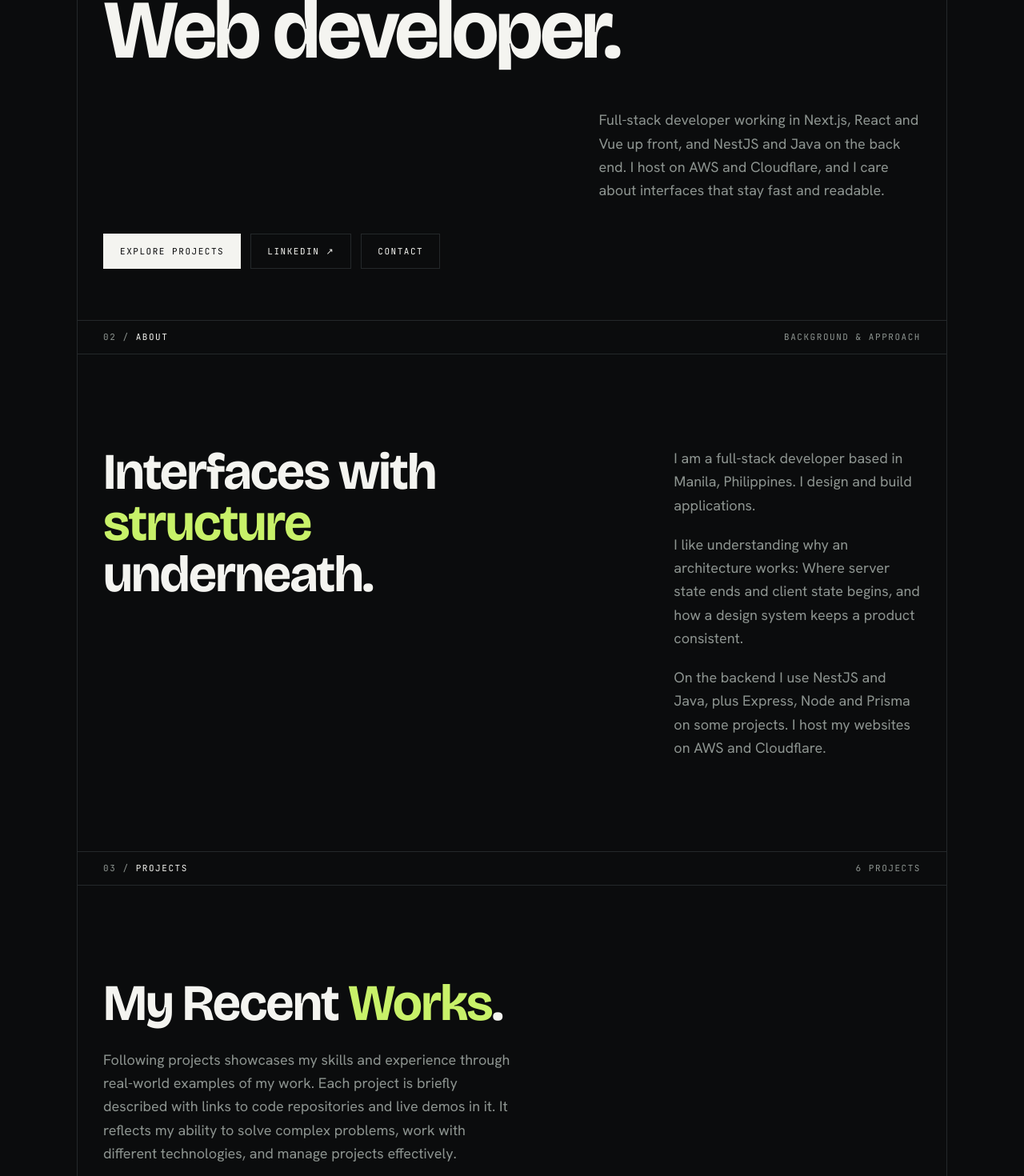
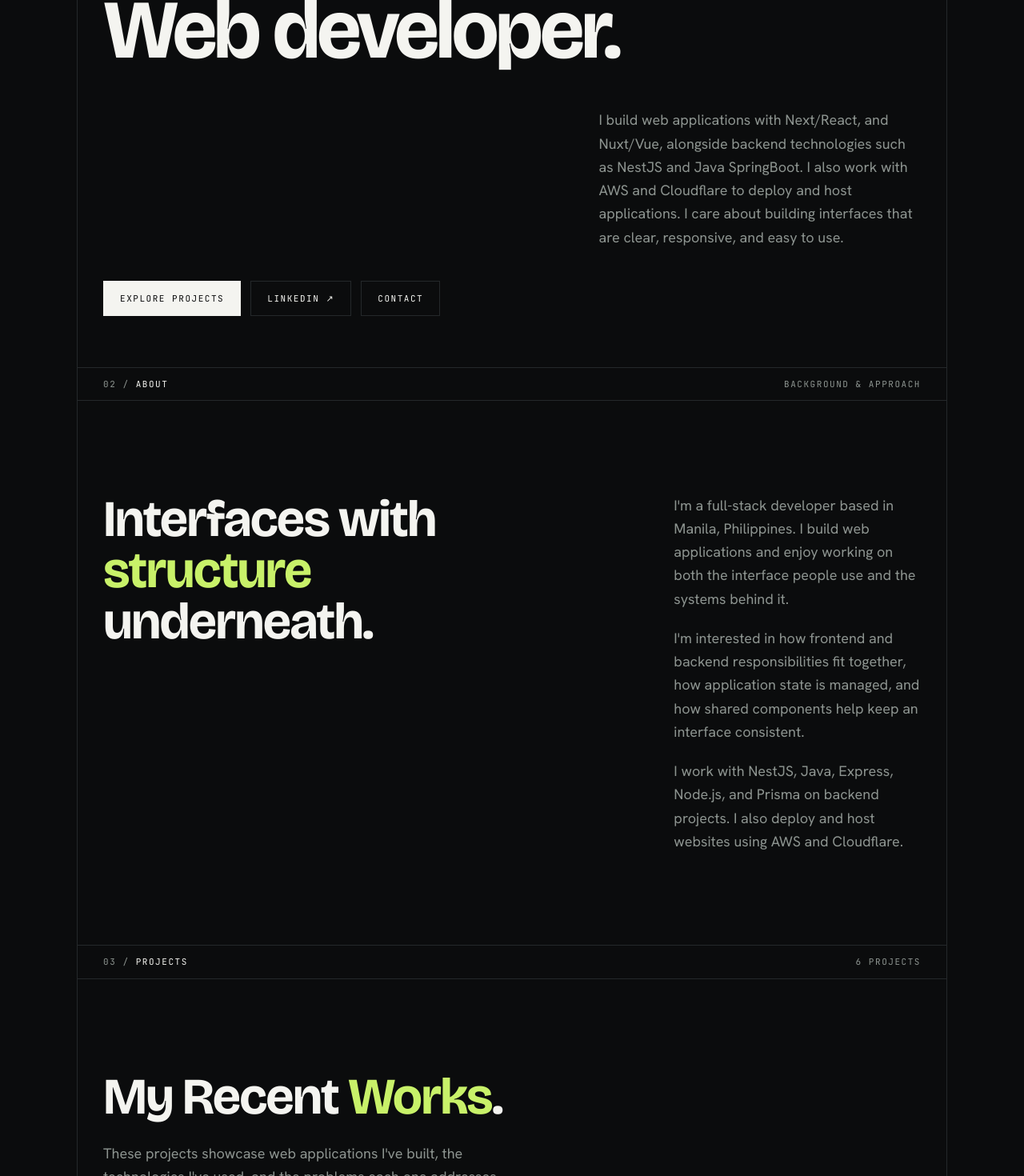
Before and after one commit to FCL00/react-portfolio, a Next.js app: page / in a window 1280 px wide. Shown: the part 460-1930 px from the top of the page at 80% size. Built offline with nearby package versions, Linux system fonts and the light colour scheme; no server answers.

Commit message:
feat: enhance component styling and update content for clarity and consistency across About, Contact, Hero, Projects, Skills, and Footer components

```diff
--- a/src/components/About.tsx
+++ b/src/components/About.tsx
@@ -4,7 +4,7 @@ export default function About() {
   return (
     <section
       id="about"
-      className="border-t border-line"
+      className="border-t border-line scroll-mt-12"
       aria-labelledby="about-title"
     >
       <div className="meta flex items-center justify-between border-b border-line px-5 py-3 md:px-8">
@@ -20,15 +20,18 @@ export default function About() {
         </h2>
         <div className="reveal space-y-5 text-lg leading-relaxed text-muted md:col-span-4 md:col-start-9">
           <p>
-            I am a full-stack developer based in Manila, Philippines. I design and build applications.
+            I'm a full-stack developer based in Manila, Philippines. I build web
+            applications and enjoy working on both the interface people use and
+            the systems behind it.
           </p>
           <p>
-            I like understanding why an architecture works: Where server state ends and client state begins, and how
-            a design system keeps a product consistent.
+            I'm interested in how frontend and backend responsibilities fit
+            together, how application state is managed, and how shared
+            components help keep an interface consistent.
           </p>
           <p>
-            On the backend I use NestJS and Java, plus Express, Node and Prisma
-            on some projects. I host my websites on AWS and Cloudflare.
+            I work with NestJS, Java, Express, Node.js, and Prisma on backend
+            projects. I also deploy and host websites using AWS and Cloudflare.
           </p>
         </div>
       </div>
--- a/src/components/Contact.tsx
+++ b/src/components/Contact.tsx
@@ -5,7 +5,7 @@ export default function Contact() {
   return (
     <section
       id="contact"
-      className="border-t border-line"
+      className="border-t border-line scroll-mt-12"
       aria-labelledby="contact-title"
     >
       <div className="meta flex items-center justify-between border-b border-line px-5 py-3 md:px-8">
@@ -29,12 +29,12 @@ export default function Contact() {
           <p className="meta">Philippines</p>
           <ul className="meta space-y-3 text-fg">
             <li>
-              <a className="transition-colors hover:text-signal" href="https://github.com/FCL00" target="_blank">
+              <a className="transition-colors hover:text-signal" href="https://github.com/FCL00" target="_blank" rel="noopener noreferrer">
                 GitHub ↗
               </a>
             </li>
             <li>
-              <a className="transition-colors hover:text-signal" href="https://www.facebook.com/fernando.lagahit.52" target="_blank">
+              <a className="transition-colors hover:text-signal" href="https://www.facebook.com/fernando.lagahit.52" target="_blank" rel="noopener noreferrer">
                 LinkedIn ↗
               </a>
             </li>
--- a/src/components/Hero.tsx
+++ b/src/components/Hero.tsx
@@ -1,6 +1,6 @@
 export default function Hero() {
   return (
-    <section id="top" aria-labelledby="hero-title">
+    <section id="top" aria-labelledby="hero-title" className="scroll-mt-16">
       <div className="meta flex items-center justify-between border-b border-line px-5 py-3 md:px-8">
         <span>
           01 / <span className="text-fg">Index</span>
@@ -14,15 +14,16 @@ export default function Hero() {
         <h1 id="hero-title" className="display-xl">
           <span className="hero-line block">Fernando Lagahit</span>
           <span className="hero-line block">
-            A <span className="text-signal">Fullstack</span>
+            A <span className="text-signal">Full-Stack</span>
           </span>
           <span className="hero-line block">Web developer.</span>
         </h1>
         <div className="mt-12 grid gap-10 md:grid-cols-12">
           <p className="hero-line max-w-md text-lg leading-relaxed text-muted md:col-span-5 md:col-start-8">
-            Full-stack developer working in Next.js, React and Vue up front, and
-            NestJS and Java on the back end. I host on AWS and Cloudflare, and I
-            care about interfaces that stay fast and readable.
+            I build web applications with Next/React, and Nuxt/Vue, alongside
+            backend technologies such as NestJS and Java SpringBoot. I also work with AWS
+            and Cloudflare to deploy and host applications. I care about
+            building interfaces that are clear, responsive, and easy to use.
           </p>
         </div>
         <div className="hero-line mt-10 flex flex-wrap gap-3">
--- a/src/components/Projects.tsx
+++ b/src/components/Projects.tsx
@@ -6,7 +6,7 @@ export default function Projects() {
   return (
     <section
       id="work"
-      className="border-t border-line"
+      className="border-t border-line scroll-mt-12"
       aria-labelledby="work-title"
     >
       <div className="meta flex items-center justify-between border-b border-line px-5 py-3 md:px-8">
@@ -20,11 +20,9 @@ export default function Projects() {
           My Recent <span className="text-signal">Works</span>.
         </h2>
         <p className="mt-6 max-w-lg text-lg leading-relaxed text-muted">
-          Following projects showcases my skills and experience through
-          real-world examples of my work. Each project is briefly described with
-          links to code repositories and live demos in it. It reflects my
-          ability to solve complex problems, work with different technologies,
-          and manage projects effectively.
+          These projects showcase web applications I've built, the technologies
+          I've used, and the problems each one addresses. Explore the live demos
+          and source code where available.
         </p>
       </div>
 
@@ -71,6 +69,7 @@ export default function Projects() {
                   className="transition-colors hover:text-signal"
                   href="https://next-crm-kappa.vercel.app/"
                   target="_blank"
+                  rel="noopener noreferrer"
                 >
                   Live ↗
                 </a>
@@ -78,6 +77,7 @@ export default function Projects() {
                   className="transition-colors hover:text-signal"
                   href="https://github.com/FCL00/NextCRM"
                   target="_blank"
+                  rel="noopener noreferrer"
                 >
                   GitHub ↗
                 </a>
@@ -93,7 +93,7 @@ export default function Projects() {
           <div className="shot relative overflow-hidden border-y border-line ph aspect-4/3">
             <div className="flex h-full items-center justify-center p-6 text-center">
               <Link
-                className="h-full w-full object-fit"
+                className="h-full w-full object-cover"
                 href="https://github.com/FCL00/Typeflow"
               >
                 <Image
@@ -123,6 +123,7 @@ export default function Projects() {
                   className="transition-colors hover:text-signal"
                   href="https://typeflow-eta-five.vercel.app/"
                   target="_blank"
+                  rel="noopener noreferrer"
                 >
                   Live ↗
                 </a>
@@ -130,6 +131,7 @@ export default function Projects() {
                   className="transition-colors hover:text-signal"
                   href="https://github.com/FCL00/Typeflow"
                   target="_blank"
+                  rel="noopener noreferrer"
                 >
                   GitHub ↗
                 </a>
@@ -144,11 +146,8 @@ export default function Projects() {
           </div>
           <div className="shot relative overflow-hidden border-y border-line ph aspect-4/3">
             <div className="flex h-full items-center justify-center p-6 text-center">
-              <Link
-                className="h-full w-full object-fit"
-                href="https://github.com/FCL00/Typeflow"
-              >
               <Image
+                className="h-full w-full object-cover"
                 src="/assets/jobhunt.webp"
                 width={1200}
                 height={800}
@@ -156,7 +155,6 @@ export default function Projects() {
                 alt="Jobhunt Landing Page"
                 loading="lazy"
               />
-              </Link>
             </div>
           </div>
           <div className="grid gap-6 px-5 py-8 md:px-8 ">
@@ -197,7 +195,7 @@ export default function Projects() {
                 width={1200}
                 height={800}
                 sizes="100vw"
-                alt="Typeflow Landing Page"
+                alt="MakaMura chicken ordering application"
                 loading="lazy"
               />
             </div>
@@ -221,6 +219,7 @@ export default function Projects() {
                   className="transition-colors hover:text-signal"
                   href="https://makamura.vercel.app/"
                   target="_blank"
+                  rel="noopener noreferrer"
                 >
                   Live ↗
                 </a>
@@ -228,6 +227,7 @@ export default function Projects() {
                   className="transition-colors hover:text-signal"
                   href="https://github.com/FCL00/Makamura"
                   target="_blank"
+                  rel="noopener noreferrer"
                 >
                   GitHub ↗
                 </a>
@@ -295,7 +295,7 @@ export default function Projects() {
                 width={1200}
                 height={800}
                 sizes="100vw"
-                alt="Typeflow Landing Page"
+                alt="Premier ERP and CRM dashboard"
                 loading="lazy"
               />
             </div>
--- a/src/components/layouts/Footer.tsx
+++ b/src/components/layouts/Footer.tsx
@@ -4,15 +4,15 @@ const currentYear = new Date().getFullYear();
 export default function Footer() {
   return (
     <footer className="border-t border-line">
-      <div className="meta mx-auto flex max-w-[88rem] flex-wrap items-center justify-between gap-4 px-5 py-6 md:px-8">
+      <div className="meta mx-auto flex max-w-352 flex-wrap items-center justify-between gap-4 px-5 py-6 md:px-8">
         <p>
           © <span id="year">{currentYear}</span> Fernando
         </p>
         <span className="flex gap-6">
-          <a className="hover:text-fg" href="https://github.com/FCL00">
+          <a className="hover:text-fg" href="https://github.com/FCL00" target="_blank" rel="noopener noreferrer">
             GitHub
           </a>
-          <a className="hover:text-fg" href="https://www.linkedin.com/in/fernando-lagahit-524095292/" target="_blank">
+          <a className="hover:text-fg" href="https://www.linkedin.com/in/fernando-lagahit-524095292/" target="_blank" rel="noopener noreferrer">
             LinkedIn
           </a>
         </span>
```
Also changed, not shown: src/components/Skills.tsx (+4 -4 lines). Lines whose indentation alone changed are shown as unchanged.
